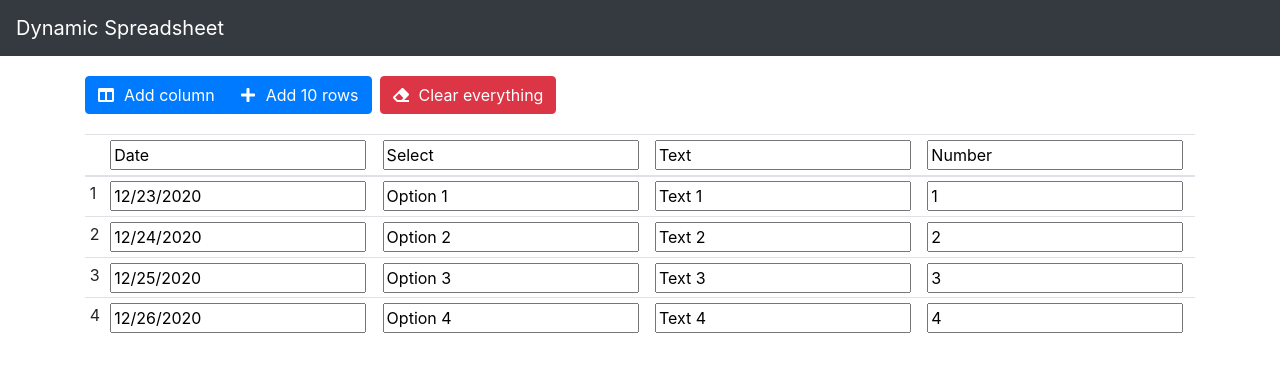
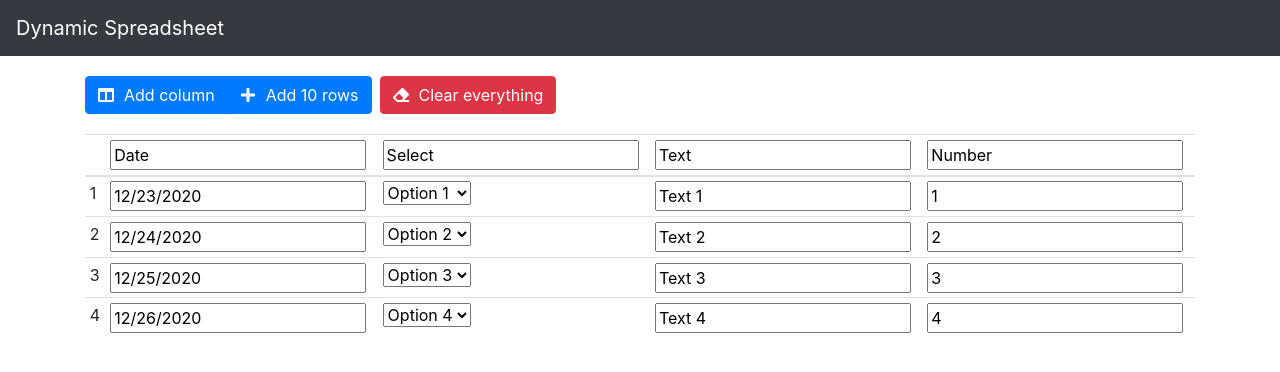
Before and after one commit to josecoliveira/dynamic-spreadsheet, a React (Create React App) app: page / in a window 1280 px wide. Shown: the top 372 px of the page. Built offline with nearby package versions, Linux system fonts and the light colour scheme.

Commit message:
Validade for select fields

```diff
--- a/src/App.css
+++ b/src/App.css
@@ -40,7 +40,8 @@
   padding: 0px 4px
 }
 
-input.invalid {
+input.invalid,
+select.invalid {
   background-color: #ffb0b0
 }
 
--- a/src/components/DSCell.js
+++ b/src/components/DSCell.js
@@ -19,8 +19,7 @@ class DSCell extends React.Component {
     this.validate = this.validate.bind(this);
   }
 
-  validate() {
-    const value = this.props.value;
+  validate(value = this.props.value) {
     const attribute = this.props.attribute;
     if (value === "" && attribute.required) {
       this.setState({invalid: true});
@@ -29,13 +28,36 @@ class DSCell extends React.Component {
     }
   }
 
-  render() {
-    const attribute = this.props.attribute
+  renderSelect() {
+    const value = this.props.value;
+    const attribute = this.props.attribute;
+    const invalid = this.state.invalid;
     const index = this.props.index;
+    const options = this.props.attribute.options;
+    console.log(value);
+    return (
+      <select
+        value={value}
+        onChange={(event) => {
+          this.props.changeCell(attribute.name, index, event.target.value);
+          this.validate(event.target.value);
+        }}
+        className={invalid ? "invalid" : null}
+      >
+        <option></option>
+        {options.map((option, index) => (
+          <option key={index} value={option}>{option}</option>
+        ))}
+      </select>
+    );
+  }
+
+  renderInput() {
+    const invalid = this.state.invalid;
     const value = this.props.value;
-    const invalid = this.state.invalid;
+    const attribute = this.props.attribute;
+    const index = this.props.index;
     return (
-      <td>
       <input
         className={invalid ? "invalid" : null}
         value={value}
@@ -44,6 +66,21 @@ class DSCell extends React.Component {
         }}
         onBlur={this.validate}
       />
+    )
+  }
+
+  render() {
+    const attribute = this.props.attribute;
+    return (
+      <td>
+        {(() => {
+          if (attribute.type === "select") {
+            return this.renderSelect();
+          } else {
+            return this.renderInput();
+          }
+        })()}
+
       </td>
     );
   }
--- a/src/reducers/index.js
+++ b/src/reducers/index.js
@@ -15,13 +15,13 @@ const initialState = {
       required: true
     }, {
       name: "Select",
-      type: "enum",
+      type: "select",
       required: true,
       options: [
-        "",
         "Option 1",
         "Option 2",
-        "Option 3"
+        "Option 3",
+        "Option 4"
       ]
     }, {
       name: "Text",
```
Lines whose indentation alone changed are shown as unchanged.
